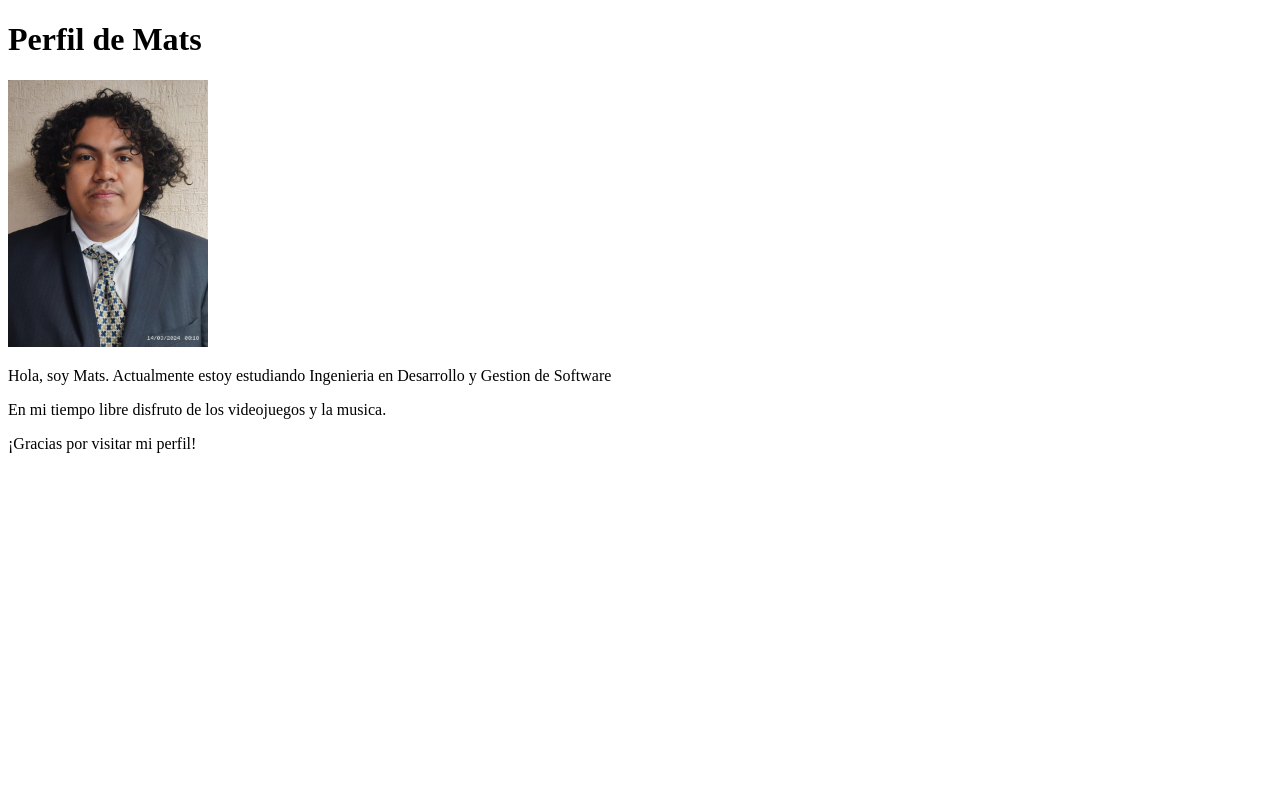
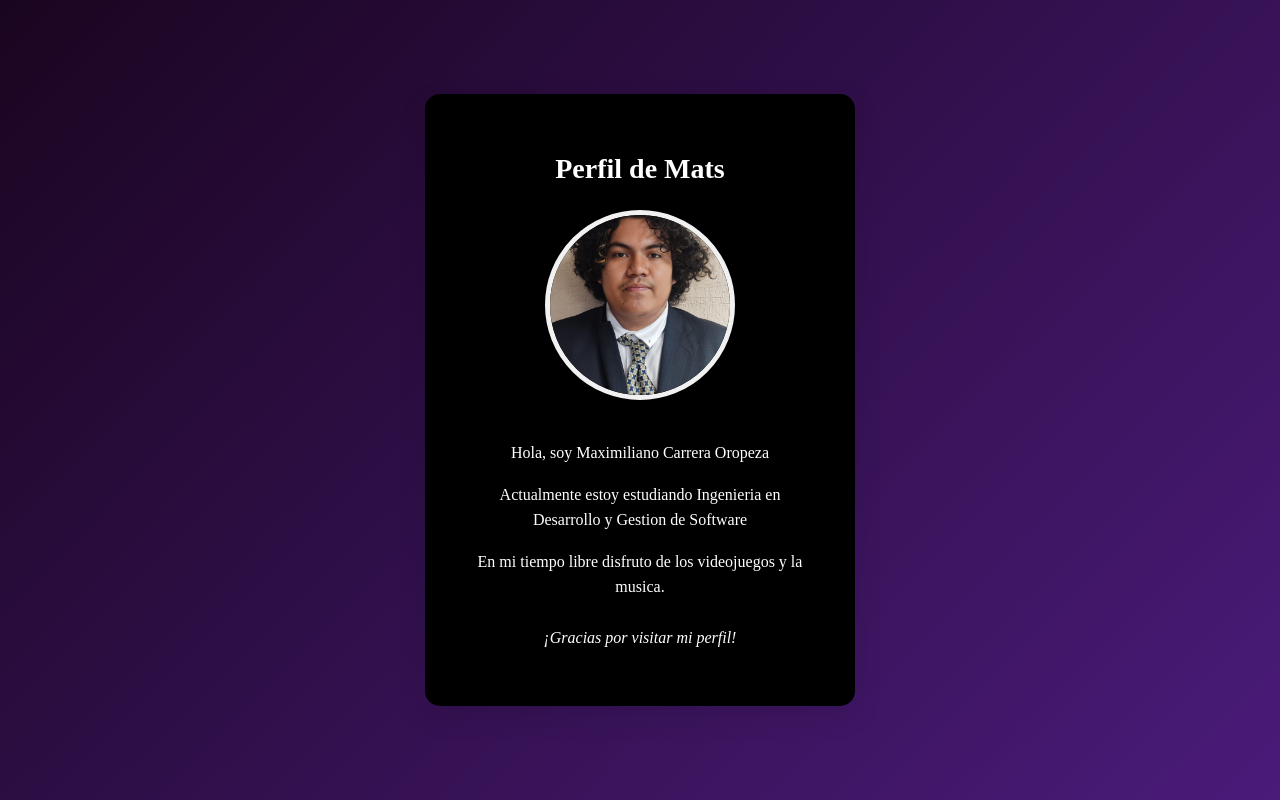
Before and after one commit to Lalo104lucky/Curriculum, a plain HTML site: page mats.html in a window 1280 px wide. Drawn offline with Linux system fonts and the light colour scheme.

Commit message:
CUR-3 [UPDATE] agrego estilo al mats.html

```diff
--- a/mats.html
+++ b/mats.html
@@ -4,12 +4,70 @@
     <meta charset="UTF-8">
     <meta name="viewport" content="width=device-width, initial-scale=1.0">
     <title>Perfil de Mats</title>
+    <style>
+        body {
+            background: linear-gradient(135deg, #1a0520 0%, #4a1b7a 100%);
+            margin: 0;
+            padding: 0;
+            min-height: 100vh;
+            display: flex;
+            justify-content: center;
+            align-items: center;
+        }
+
+        .card {
+            width: 350px;
+            background: black;
+            border-radius: 15px;
+            box-shadow: 0 10px 30px rgba(0, 0, 0, 0.1);
+            padding: 40px;
+            text-align: center;
+            transition: transform 0.3s ease, box-shadow 0.3s ease;
+        }
+
+        .card:hover {
+            transform: translateY(-5px);
+            box-shadow: 0 15px 35px rgba(0, 0, 0, 0.15);
+        }
+
+        h1 {
+            color: #ffffff;
+            margin-bottom: 25px;
+            font-size: 28px;
+        }
+
+        img {
+            width: 180px;
+            height: 180px;
+            object-fit: cover;
+            border-radius: 50%;
+            border: 5px solid #f1f1f1;
+            margin-bottom: 20px;
+            box-shadow: 0 5px 15px rgba(0, 0, 0, 0.1);
+        }
+
+        p {
+            color: #ffffff;
+            line-height: 1.6;
+            margin-bottom: 15px;
+            font-size: 16px;
+        }
+
+        p:last-child {
+            margin-top: 25px;
+            color: ffffff;
+            font-style: italic;
+        }
+    </style>
 </head>
 <body>
-    <h1>Perfil de Mats</h1>
-    <img src="./img/mats.jpg" alt="Foto de Mats" width="200">
-    <p>Hola, soy Mats. Actualmente estoy estudiando Ingenieria en Desarrollo y Gestion de Software</p>
-    <p>En mi tiempo libre disfruto de los videojuegos y la musica.</p>
-    <p>¡Gracias por visitar mi perfil!</p>
+    <div class="card">
+        <h1>Perfil de Mats</h1>
+        <img src="./img/mats.jpg" alt="Foto de Mats" width="200">
+        <p>Hola, soy Maximiliano Carrera Oropeza</p>
+        <p>Actualmente estoy estudiando Ingenieria en Desarrollo y Gestion de Software</p>
+        <p>En mi tiempo libre disfruto de los videojuegos y la musica.</p>
+        <p>¡Gracias por visitar mi perfil!</p>
+    </div>
 </body>
 </html>
```
